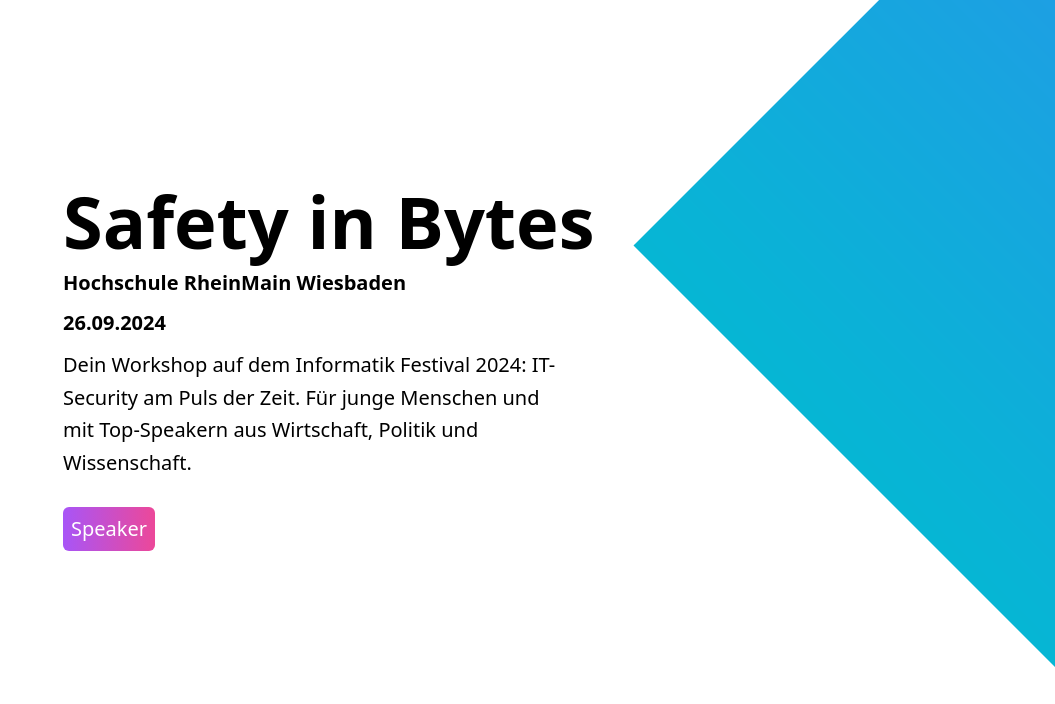
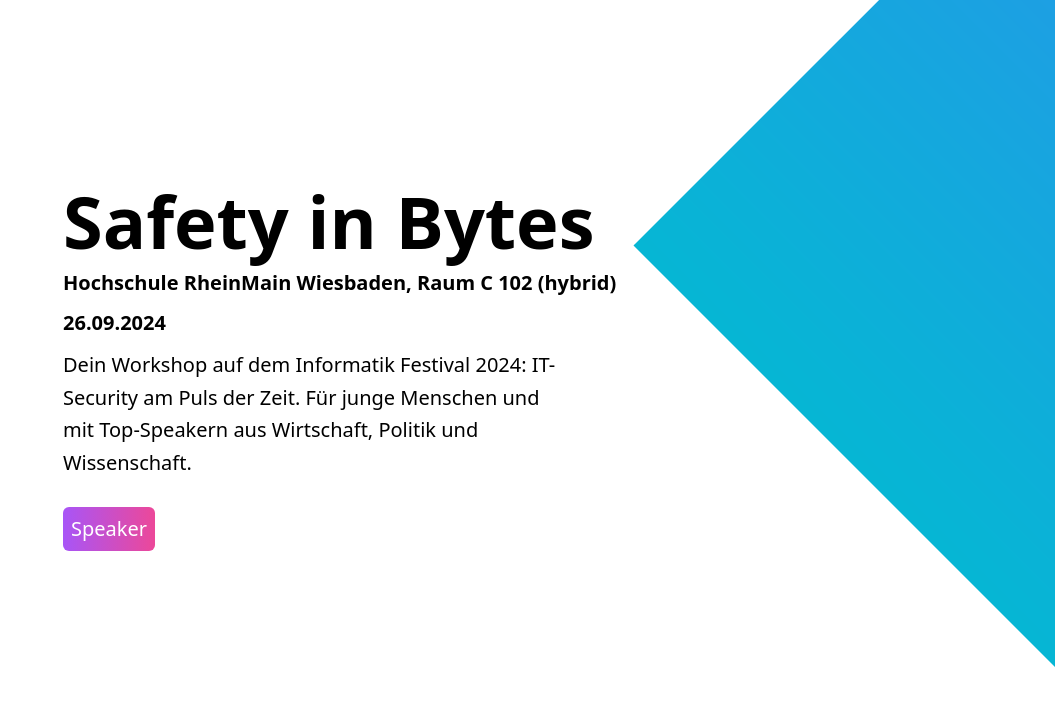
Before and after one commit to safetyinbytes/safetyinbytes.github.io, a React (Create React App) app: page / in a window 1280 px wide. Shown: the top 704 px of the page, without its empty margins (225-1280 px from the left). Built offline with nearby package versions, Linux system fonts and the light colour scheme.

Commit message:
feat(index): add room number

```diff
--- a/src/pages/Index.tsx
+++ b/src/pages/Index.tsx
@@ -6,7 +6,7 @@ export const Index = () => {
             <div className="lg:bg-geometry flex justify-center text-center lg:text-start items-start mt-20 sm:mt-0 sm:items-center h-full sm:h-screen lg:flex-col lg:pl-72 lg:pb-16">
                 <div className="flex flex-col gap-3">
                     <p className="font-bold text-7xl">Safety in Bytes</p>
-                    <p className="text-xl font-bold">Hochschule RheinMain Wiesbaden</p>
+                    <p className="text-xl font-bold">Hochschule RheinMain Wiesbaden, Raum C 102 (hybrid)</p>
                     <p className="text-xl font-bold">26.09.2024</p>
                     <p className="text-xl leading-relaxed lg:w-1/2 px-12 text-justify lg:text-start lg:p-0">
                         Dein Workshop auf dem Informatik Festival 2024: IT-Security am Puls der Zeit. Für junge Menschen und mit Top-Speakern aus Wirtschaft, Politik und Wissenschaft.
```
